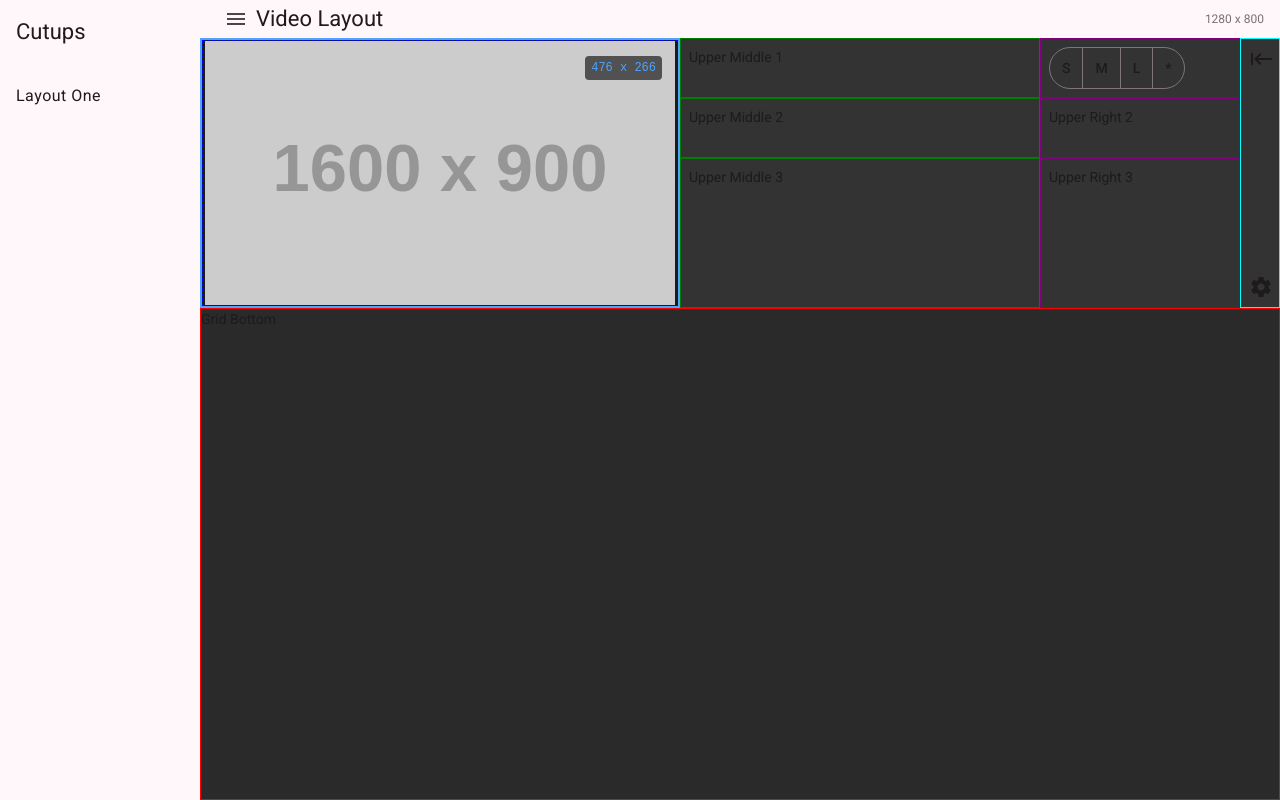
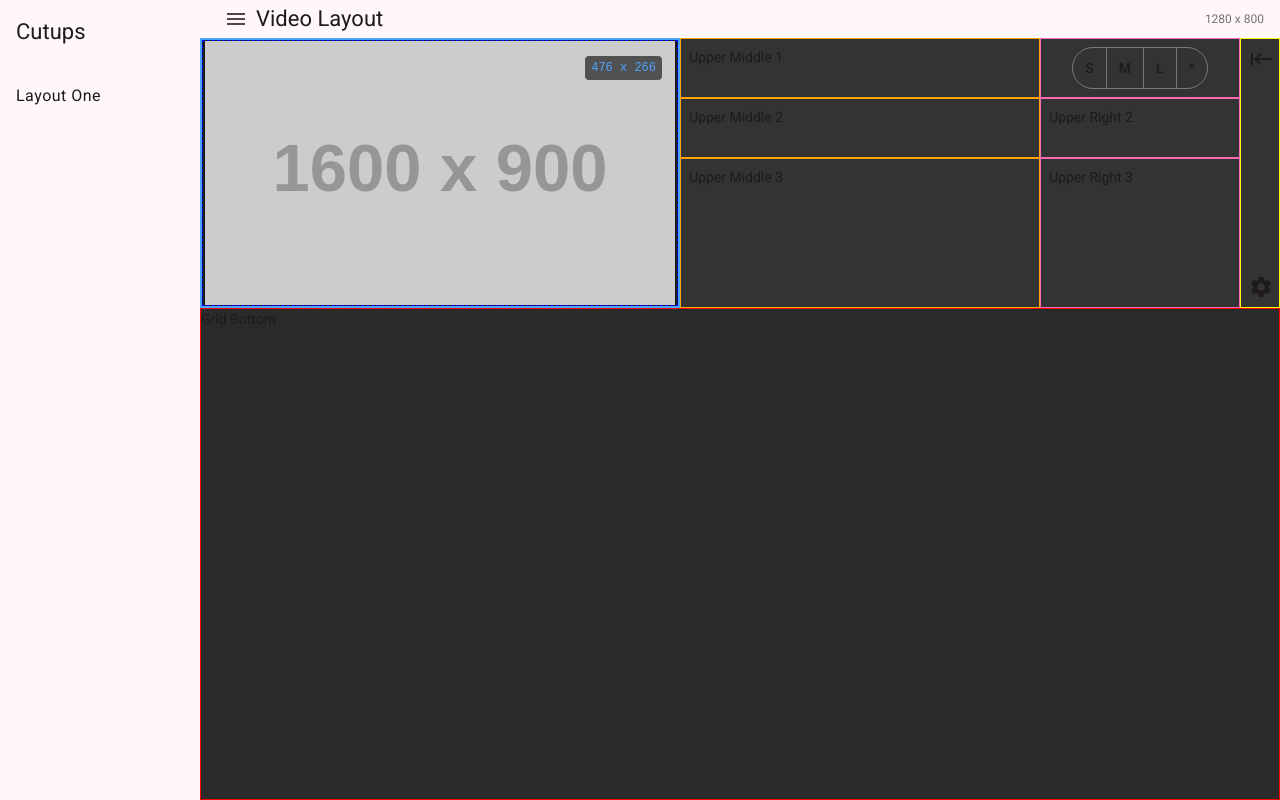
Before and after one commit to dtoerber/video-layout, an Angular app: page / in a window 1280 px wide. Built offline with nearby package versions, Linux system fonts and the light colour scheme.

Commit message:
more changes

```diff
--- a/src/app/components/layout-one/grid.scss
+++ b/src/app/components/layout-one/grid.scss
@@ -6,6 +6,7 @@
 
 .video {
   grid-area: video;
+  display: flex;
 }
 .upper-middle-1 {
   grid-area: upper-middle-1;
@@ -30,51 +31,6 @@
 }
 .grid-bottom {
   grid-area: bottom;
-}
-
-// =============================================================================
-// Panel Sections
-// =============================================================================
-
-.panel {
-  background: #333;
-  border: 1px solid rgba(255, 255, 255, 0.15);
-  overflow: hidden;
-  min-height: 0;
-  padding: 8px;
-}
-
-.upper-middle-1,
-.upper-middle-2,
-.upper-middle-3 {
-  border-color: green;
-}
-
-.upper-right-1,
-.upper-right-2,
-.upper-right-3 {
-  border-color: purple;
-}
-
-.panel.upper-right-1 {
-  justify-content: center;
-}
-
-.gutter {
-  border-color: cyan;
-}
-
-// =============================================================================
-// Grid Bottom
-// =============================================================================
-
-.grid-bottom {
-  background: #2a2a2a;
-  border: 1px solid red;
-  overflow: auto;
-  min-height: 0;
-  container-type: size;
-  container-name: playgrid;
 }
 
 // =============================================================================
@@ -106,7 +62,7 @@
 
 // =============================================================================
 // 2. Tablet (min-width: 769px)
-// Video full-width top, 6 panels in 3-col grid, grid-bottom bottom
+// Video full-width top, panels hidden, grid-bottom bottom
 // =============================================================================
 
 @include bp.tablet {
@@ -129,7 +85,7 @@
 }
 
 // =============================================================================
-// 3. Desktop (min-width: 1200px)
+// 3. Desktop (min-width: 1180px)
 // 4-column layout, all panels visible, resizer visible
 // =============================================================================
 
@@ -160,14 +116,26 @@
     display: block;
   }
 
-  .gutter,
+  .panel.upper-right-1 {
+    display: flex;
+  }
+
+  .gutter {
+    display: flex;
+    flex-direction: column;
+    justify-content: space-between;
+  }
+
   .resizer {
     display: flex;
+    align-items: center;
+    justify-content: center;
+    overflow: visible;
   }
 }
 
 // =============================================================================
-// 4. Ultrawide (min-aspect-ratio: 2/1 + min-width: 1200px)
+// 4. Ultrawide (min-aspect-ratio: 2/1 + min-width: 1180px)
 // Video full height, grid-bottom beside video
 // =============================================================================
 
--- a/src/app/components/layout-one/layout-one.scss
+++ b/src/app/components/layout-one/layout-one.scss
@@ -12,6 +12,7 @@
 
   img {
     width: 100%;
+    max-width: 100%;
     object-fit: contain;
     border: 1px dashed blue;
   }
@@ -25,17 +26,8 @@
 // Resizer Handle
 // =============================================================================
 
-.video {
-  position: relative;
-  display: flex;
-
-  img {
-    max-width: 100%;
-  }
-}
-
 .resizer {
-  width: 6px; // Increased slightly for better visibility
+  width: 6px;
   height: 100%;
   position: absolute;
   right: 0;
@@ -45,15 +37,7 @@
   background: transparent;
   transition: background 0.2s;
 
-  // Crucial: Allows the circular button to be wider than the 4px bar
-  display: flex;
-  align-items: center;
-  justify-content: center;
-  overflow: visible;
-
   &:hover {
-    // background: #4da3ff;
-
     .resizer-icon {
       opacity: 1;
       transform: scale(1) translateX(3px);
@@ -97,8 +81,47 @@
   font-family: monospace;
 }
 
+// =============================================================================
+// Panel Sections
+// =============================================================================
+
+.panel {
+  background: #333;
+  border: 1px solid rgba(255, 255, 255, 0.15);
+  overflow: hidden;
+  min-height: 0;
+  padding: 8px;
+}
+
+.upper-middle-1,
+.upper-middle-2,
+.upper-middle-3 {
+  border-color: orange;
+}
+
+.upper-right-1,
+.upper-right-2,
+.upper-right-3 {
+  border-color: hotpink;
+}
+
+.panel.upper-right-1 {
+  justify-content: center;
+}
+
 .gutter {
-  display: flex;
-  flex-direction: column;
-  justify-content: space-between;
+  border-color: yellow;
 }
+
+// =============================================================================
+// Grid Bottom
+// =============================================================================
+
+.grid-bottom {
+  background: #2a2a2a;
+  border: 1px solid red;
+  overflow: auto;
+  min-height: 0;
+  container-type: size;
+  container-name: playgrid;
+}
```
Also changed, not shown: 1 other file (tests, documents, lock files or other folders).
